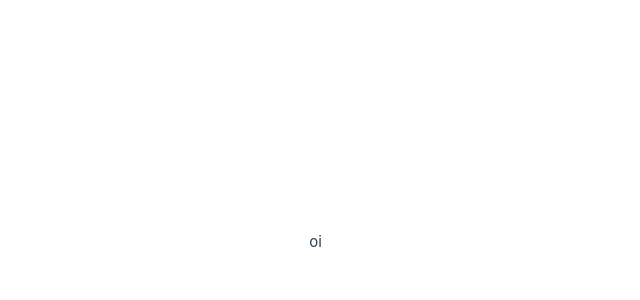
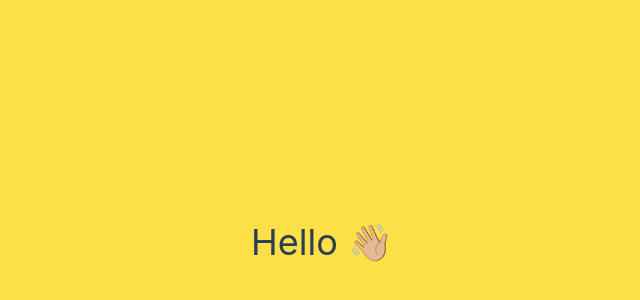
Before and after one commit to lSilverDev/Tailwind-page, a Vue app in the folder tailwindPage/: page / in a window 1280 px wide. Shown: the part 158-458 px from the top of the page, without its empty margins (318-958 px from the left). Built offline with nearby package versions, Linux system fonts and the light colour scheme.

Commit message:
css clear

```diff
--- a/tailwindPage/src/App.vue
+++ b/tailwindPage/src/App.vue
@@ -1,13 +1,15 @@
 <template>
-  <div class="flex">
-    <div class="columns-1">
-      oi
+  <div class="justify-center flex bg-yellow-300 items-center h-screen">
+    <div class="text-4xl">
+      Hello 👋🏼
     </div>
   </div>
 </template>
 
-<script setup lang="ts">
-
+<script lang="ts">
+export default {
+  name: 'App',
+};
 </script>
 
 <style scoped>
--- a/tailwindPage/src/assets/main.css
+++ b/tailwindPage/src/assets/main.css
@@ -2,38 +2,3 @@
 @tailwind base;
 @tailwind components;
 @tailwind utilities;
-
-
-#app {
-  max-width: 1280px;
-  margin: 0 auto;
-  padding: 2rem;
-
-  font-weight: normal;
-}
-
-a,
-.green {
-  text-decoration: none;
-  color: hsla(160, 100%, 37%, 1);
-  transition: 0.4s;
-}
-
-@media (hover: hover) {
-  a:hover {
-    background-color: hsla(160, 100%, 37%, 0.2);
-  }
-}
-
-@media (min-width: 1024px) {
-  body {
-    display: flex;
-    place-items: center;
-  }
-
-  #app {
-    display: grid;
-    grid-template-columns: 1fr 1fr;
-    padding: 0 2rem;
-  }
-}
```
